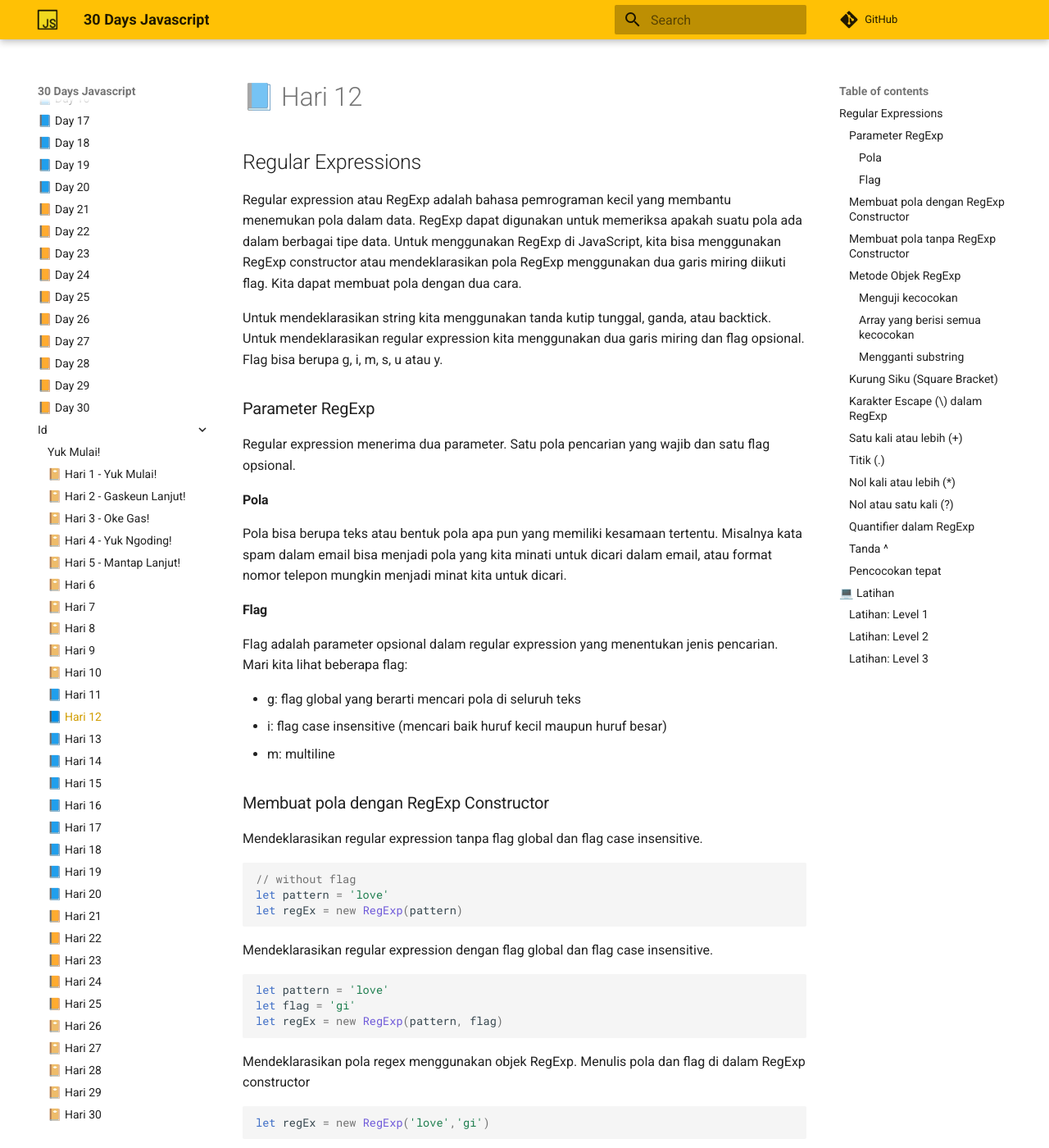
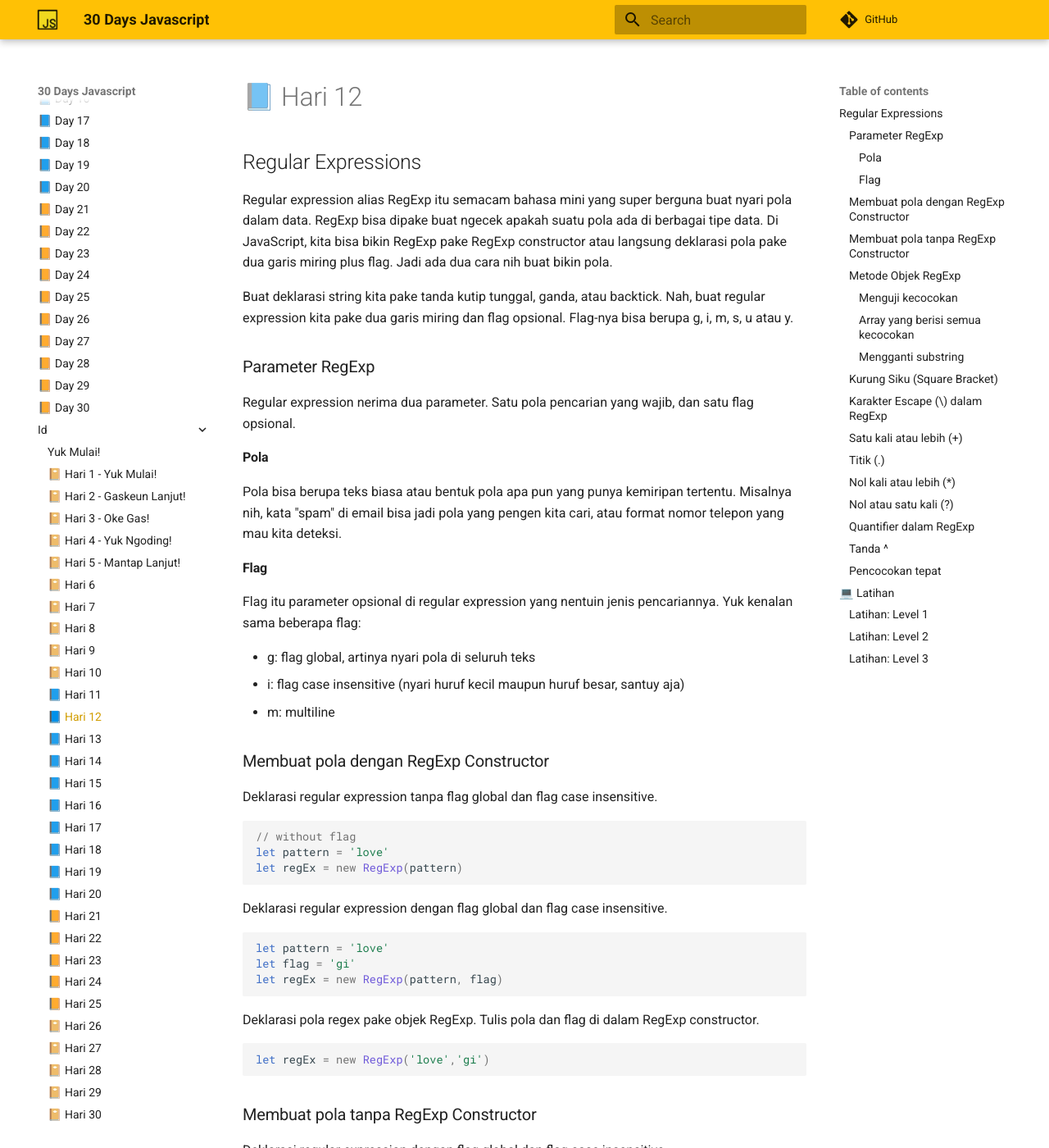
Before and after one commit to devinesia/30-days-javascript-web, an MkDocs documentation site: the page built from docs/id/12-day.md, in a window 1280 px wide and 1400 px high. Shown: the whole window at 82% size. Built offline with MkDocs 1.6.1 and Material for MkDocs 9.7.7, drawn with Linux system fonts in a browser that asks for light colours; comment, search, counter and statistics services are not loaded; some of the changed text lies outside the part shown.

Commit message:
Rewrite Indonesian Day 12 with casual fun tone

````diff
--- a/docs/id/12-day.md
+++ b/docs/id/12-day.md
@@ -2,29 +2,29 @@
 
 ## Regular Expressions
 
-Regular expression atau RegExp adalah bahasa pemrograman kecil yang membantu menemukan pola dalam data. RegExp dapat digunakan untuk memeriksa apakah suatu pola ada dalam berbagai tipe data. Untuk menggunakan RegExp di JavaScript, kita bisa menggunakan RegExp constructor atau mendeklarasikan pola RegExp menggunakan dua garis miring diikuti flag. Kita dapat membuat pola dengan dua cara.
+Regular expression alias RegExp itu semacam bahasa mini yang super berguna buat nyari pola dalam data. RegExp bisa dipake buat ngecek apakah suatu pola ada di berbagai tipe data. Di JavaScript, kita bisa bikin RegExp pake RegExp constructor atau langsung deklarasi pola pake dua garis miring plus flag. Jadi ada dua cara nih buat bikin pola.
 
-Untuk mendeklarasikan string kita menggunakan tanda kutip tunggal, ganda, atau backtick. Untuk mendeklarasikan regular expression kita menggunakan dua garis miring dan flag opsional. Flag bisa berupa g, i, m, s, u atau y.
+Buat deklarasi string kita pake tanda kutip tunggal, ganda, atau backtick. Nah, buat regular expression kita pake dua garis miring dan flag opsional. Flag-nya bisa berupa g, i, m, s, u atau y.
 
 ### Parameter RegExp
 
-Regular expression menerima dua parameter. Satu pola pencarian yang wajib dan satu flag opsional.
+Regular expression nerima dua parameter. Satu pola pencarian yang wajib, dan satu flag opsional.
 
 #### Pola
 
-Pola bisa berupa teks atau bentuk pola apa pun yang memiliki kesamaan tertentu. Misalnya kata spam dalam email bisa menjadi pola yang kita minati untuk dicari dalam email, atau format nomor telepon mungkin menjadi minat kita untuk dicari.
+Pola bisa berupa teks biasa atau bentuk pola apa pun yang punya kemiripan tertentu. Misalnya nih, kata "spam" di email bisa jadi pola yang pengen kita cari, atau format nomor telepon yang mau kita deteksi.
 
 #### Flag
 
-Flag adalah parameter opsional dalam regular expression yang menentukan jenis pencarian. Mari kita lihat beberapa flag:
+Flag itu parameter opsional di regular expression yang nentuin jenis pencariannya. Yuk kenalan sama beberapa flag:
 
-- g: flag global yang berarti mencari pola di seluruh teks
-- i: flag case insensitive (mencari baik huruf kecil maupun huruf besar)
+- g: flag global, artinya nyari pola di seluruh teks
+- i: flag case insensitive (nyari huruf kecil maupun huruf besar, santuy aja)
 - m: multiline
 
 ### Membuat pola dengan RegExp Constructor
 
-Mendeklarasikan regular expression tanpa flag global dan flag case insensitive.
+Deklarasi regular expression tanpa flag global dan flag case insensitive.
 
 ```js
 // without flag
@@ -32,7 +32,7 @@ let pattern = 'love'
 let regEx = new RegExp(pattern)
 ```
 
-Mendeklarasikan regular expression dengan flag global dan flag case insensitive.
+Deklarasi regular expression dengan flag global dan flag case insensitive.
 
 ```js
 let pattern = 'love'
@@ -40,7 +40,7 @@ let flag = 'gi'
 let regEx = new RegExp(pattern, flag)
 ```
 
-Mendeklarasikan pola regex menggunakan objek RegExp. Menulis pola dan flag di dalam RegExp constructor
+Deklarasi pola regex pake objek RegExp. Tulis pola dan flag di dalam RegExp constructor.
 
 ```js
 let regEx = new RegExp('love','gi')
@@ -48,13 +48,13 @@ let regEx = new RegExp('love','gi')
 
 ### Membuat pola tanpa RegExp Constructor
 
-Mendeklarasikan regular expression dengan flag global dan flag case insensitive.
+Deklarasi regular expression dengan flag global dan flag case insensitive.
 
 ```js
 let regEx= /love/gi
 ```
 
-Regular expression di atas sama dengan yang kita buat dengan RegExp constructor
+Regular expression di atas sama persis sama yang kita bikin pake RegExp constructor tadi.
 
 ```js
 let regEx= new RegExp('love','gi')
@@ -62,11 +62,11 @@ let regEx= new RegExp('love','gi')
 
 ### Metode Objek RegExp
 
-Mari kita lihat beberapa metode RegExp
+Yuk kita liat beberapa metode RegExp yang sering dipake.
 
 #### Menguji kecocokan
 
-*test()*: Menguji kecocokan dalam string. Mengembalikan true atau false.
+*test()*: Ngetes kecocokan dalam string. Return-nya true atau false.
 
 ```js
 const str = 'I love JavaScript'
@@ -81,8 +81,7 @@ true
 
 #### Array yang berisi semua kecocokan
 
-*match()*: Mengembalikan array yang berisi semua kecocokan, termasuk capturing groups, atau null jika tidak ada kecocokan.
-Jika kita tidak menggunakan flag global, match() mengembalikan array yang berisi pola, indeks, input, dan group.
+*match()*: Ngembaliin array yang berisi semua kecocokan, termasuk capturing groups, atau null kalau nggak ada yang cocok. Kalau nggak pake flag global, match() ngembaliin array berisi pola, indeks, input, dan group.
 
 ```js
 const str = 'I love JavaScript'
@@ -106,7 +105,7 @@ console.log(result)
 ["love"]
 ```
 
-*search()*: Menguji kecocokan dalam string. Mengembalikan indeks kecocokan, atau -1 jika pencarian gagal.
+*search()*: Ngetes kecocokan dalam string. Ngembaliin indeks kecocokan, atau -1 kalau nggak ketemu.
 
 ```js
 const str = 'I love JavaScript'
@@ -121,7 +120,7 @@ console.log(result)
 
 #### Mengganti substring
 
-*replace()*: Melakukan pencarian kecocokan dalam string, dan mengganti substring yang cocok dengan substring pengganti.
+*replace()*: Nyari kecocokan di string dan ganti substring yang cocok dengan substring baru.
 
 ```js
 const txt = 'Python is the most beautiful language that a human begin has ever created.\
@@ -176,42 +175,42 @@ I am teacher and  I love teaching.There is nothing as more rewarding as educatin
 ```
 
 * Kumpulan karakter
-  * [a-c] berarti, a atau b atau c
-  * [a-z] berarti, huruf apa pun dari a sampai z
-  * [A-Z] berarti, karakter apa pun dari A sampai Z
-  * [0-3] berarti, 0 atau 1 atau 2 atau 3
-  * [0-9] berarti angka apa pun dari 0 sampai 9
-  * [A-Za-z0-9] karakter apa pun dari a sampai z, A sampai Z, 0 sampai 9
-* \\:  digunakan untuk escape karakter khusus
-  * \d berarti: cocok jika string mengandung digit (angka dari 0-9)
-  * \D berarti: cocok jika string tidak mengandung digit
-* . : karakter apa pun kecuali karakter baris baru (\n)
+  * [a-c] artinya, a atau b atau c
+  * [a-z] artinya, huruf apa pun dari a sampai z
+  * [A-Z] artinya, karakter apa pun dari A sampai Z
+  * [0-3] artinya, 0 atau 1 atau 2 atau 3
+  * [0-9] artinya angka apa pun dari 0 sampai 9
+  * [A-Za-z0-9] karakter apa pun dari a-z, A-Z, 0-9
+* \\:  dipake buat escape karakter khusus
+  * \d artinya: cocok kalau string mengandung digit (angka 0-9)
+  * \D artinya: cocok kalau string nggak mengandung digit
+* . : karakter apa pun kecuali baris baru (\n)
 * ^: dimulai dengan
   * r'^substring' contoh r'^love', kalimat yang dimulai dengan kata love
-  * r'[^abc] berarti bukan a, bukan b, bukan c.
+  * r'[^abc] artinya bukan a, bukan b, bukan c.
 * $: diakhiri dengan
   * r'substring$' contoh r'love$', kalimat diakhiri dengan kata love
 * *: nol kali atau lebih
-  * r'[a]*' berarti a opsional atau bisa muncul berkali-kali.
+  * r'[a]*' artinya a opsional atau bisa muncul berkali-kali.
 * +: satu kali atau lebih
-  * r'[a]+' berarti setidaknya sekali atau lebih
+  * r'[a]+' artinya setidaknya sekali atau lebih
 * ?: nol atau satu kali
-  *  r'[a]?' berarti nol kali atau sekali
+  *  r'[a]?' artinya nol kali atau sekali
 * \b: word boundary, cocok dengan awal atau akhir kata
 * {3}: Tepat 3 karakter
 * {3,}: Setidaknya 3 karakter
 * {3,8}: 3 sampai 8 karakter
 * |: Salah satu atau
-  * r'apple|banana' berarti salah satu dari apple atau banana
+  * r'apple|banana' artinya salah satu dari apple atau banana
 * (): Capture dan group
 
 ![Regular Expression cheat sheet](../images/regex.png)
 
-Mari kita gunakan contoh untuk memperjelas meta karakter di atas
+Oke, biar makin jelas, yuk kita langsung praktek pake contoh-contoh!
 
 ### Kurung Siku (Square Bracket)
 
-Mari kita gunakan kurung siku untuk menyertakan huruf kecil dan besar
+Kurung siku bisa dipake buat nyari huruf kecil dan besar sekaligus.
 
 ```js
 const pattern = '[Aa]pple' // this square bracket means either A or a
@@ -238,7 +237,7 @@ console.log(matches)
 ["Apple", "apple"]
 ```
 
-Jika kita ingin mencari banana, kita tulis polanya sebagai berikut:
+Kalau kita pengen nyari banana juga, tinggal tulis polanya kayak gini:
 
 ```js
 const pattern = /[Aa]pple|[Bb]anana/g // this square bracket mean either A or a
@@ -252,7 +251,7 @@ console.log(matches)
 ["Apple", "banana", "apple", "banana", "Banana"]
 ```
 
-Menggunakan kurung siku dan operator or, kita berhasil mengekstrak Apple, apple, Banana dan banana.
+Tuh, pake kurung siku dan operator or, kita berhasil dapetin Apple, apple, Banana dan banana. Gampang kan?
 
 ### Karakter Escape (\\) dalam RegExp
 
@@ -329,7 +328,7 @@ console.log(matches)  // ["e-mail", "email", "Email", "E-mail"]
 
 ### Quantifier dalam RegExp
 
-Kita dapat menentukan panjang substring yang kita cari dalam teks menggunakan kurung kurawal. Mari kita lihat cara menggunakan quantifier RegExp. Bayangkan kita tertarik pada substring yang panjangnya 4 karakter.
+Kita bisa nentuin panjang substring yang dicari di teks pake kurung kurawal. Yuk liat cara pake quantifier. Misalnya kita pengen cari substring yang panjangnya tepat 4 karakter nih.
 
 ```js
 const txt = 'This regular expression example was made in December 6,  2019.'
@@ -381,7 +380,7 @@ console.log(matches)  // ["6", "2019"]
 
 ### Pencocokan tepat
 
-Harus memiliki ^ untuk awal dan $ untuk akhir.
+Harus punya ^ di awal dan $ di akhir ya.
 
 ```js
 let pattern = /^[A-Z][a-z]{3,12}$/;
@@ -391,14 +390,14 @@ let result = pattern.test(name)
 console.log(result) // true
 ```
 
-🌕 Anda telah melangkah jauh. Teruslah maju! Sekarang, Anda sangat bertenaga dengan kekuatan regular expression. Anda memiliki kemampuan untuk mengekstrak dan membersihkan segala jenis teks dan Anda dapat membuat makna dari data yang tidak terstruktur. Anda baru saja menyelesaikan tantangan hari ke-12 dan Anda 12 langkah lebih maju menuju kehebatan. Sekarang lakukan beberapa latihan untuk otak dan otot Anda.
+🌕 Kamu udah melangkah jauh, gokil! Sekarang kamu udah bersenjata lengkap dengan kekuatan regular expression. Kamu bisa ngekstrak dan ngebersihin segala jenis teks, bikin data nggak terstruktur jadi bermakna. Keren abis! Kamu baru aja nuntasin tantangan hari ke-12 dan sekarang udah 12 langkah lebih dekat menuju level dewa. Yuk gaskeun latihan buat ngasah otak!
 
 ## 💻 Latihan
 
 ### Latihan: Level 1
 
 1. Hitung total pendapatan tahunan orang tersebut dari teks berikut. 'He earns 4000 euro from salary per month, 10000 euro annual bonus, 5500 euro online courses per month.'
-2. Posisi beberapa partikel pada sumbu-x horizontal -12, -4, -3 dan  -1 di arah negatif, 0 di titik asal, 4 dan 8 di arah positif. Ekstrak angka-angka ini dan temukan jarak antara dua partikel terjauh.
+2. Posisi beberapa partikel pada sumbu-x horizontal: -12, -4, -3 dan -1 di arah negatif, 0 di titik asal, 4 dan 8 di arah positif. Ekstrak angka-angkanya dan cari jarak antara dua partikel terjauh.
 
 ```js
 points = ['-1', '2', '-4', '-3', '-1', '0', '4', '8']
@@ -406,7 +405,7 @@ sortedPoints =  [-4, -3, -1, -1, 0, 2, 4, 8]
 distance = 12
 ```
 
-3. Tulis pola yang mengidentifikasi apakah sebuah string adalah variabel JavaScript yang valid
+3. Tulis pola untuk ngecek apakah sebuah string adalah variabel JavaScript yang valid.
 
     ```sh
     is_valid_variable('first_name') # True
@@ -471,7 +470,7 @@ console.log(tenMostFrequentWords(paragraph, 10))
 
 ### Latihan: Level 3
 
-1. Tulis fungsi yang membersihkan teks. Bersihkan teks berikut. Setelah dibersihkan, hitung tiga kata paling sering muncul dalam string.
+1. Tulis fungsi yang bisa ngebersihin teks. Bersihin teks di bawah ini ya. Setelah bersih, hitung tiga kata paling sering muncul di string tersebut.
 
 ```js
 sentence = `%I $am@% a %tea@cher%, &and& I lo%#ve %tea@ching%;. There $is nothing; &as& mo@re rewarding as educa@ting &and& @emp%o@wering peo@ple. ;I found tea@ching m%o@re interesting tha@n any other %jo@bs. %Do@es thi%s mo@tivate yo@u to be a tea@cher!?`
@@ -481,7 +480,7 @@ console.log(cleanText(sentence))
 ```bash
 I am a teacher and I love teaching There is nothing as more rewarding as educating and empowering people I found teaching more interesting than any other jobs Does this motivate you to be a teacher
 ```
-2. Tulis fungsi yang menemukan kata paling sering muncul. Setelah dibersihkan, hitung tiga kata paling sering muncul dalam string.
+2. Tulis fungsi yang nemuin kata paling sering muncul nih. Setelah teksnya bersih, hitung tiga kata paling sering muncul.
 
   ```js
     console.log(mostFrequentWords(cleanedText))
````
Also changed, not shown: other parts of docs/id/12-day.md (+3 -3 lines).
